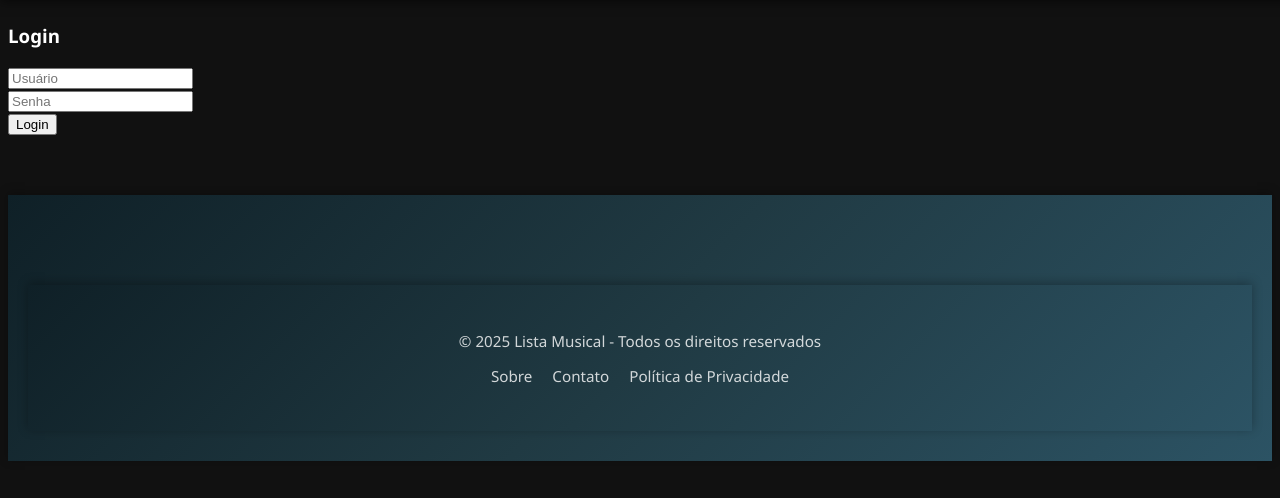
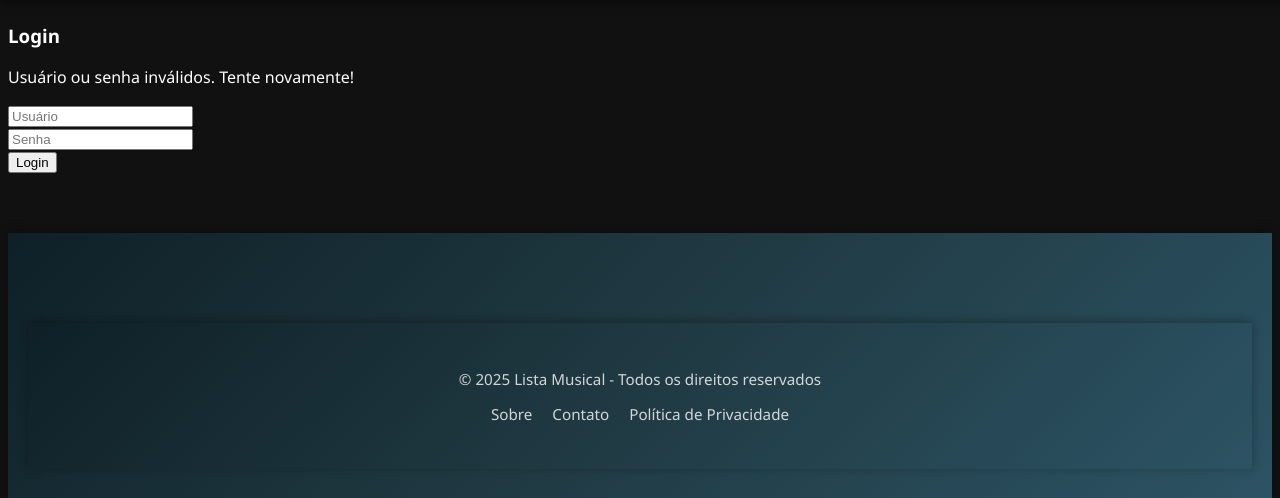
Before and after one commit to luizgumz/projeto, a PHP site: page /main/login.php in a window 1280 px wide. Shown: the part 84-582 px from the top of the page. Run offline with PHP 8.4, Linux system fonts and the light colour scheme; data that the repository does not hold is empty.

Commit message:
Atualização erro variável login não inicializada

```diff
--- a/main/login.php
+++ b/main/login.php
@@ -3,7 +3,7 @@
     session_start();
     include_once $_SERVER['DOCUMENT_ROOT'].'/projeto/data/usuarios.php';
 
-    $erro;
+    $erro = "Usuário ou senha inválidos. Tente novamente!";
 
     if ($_SERVER['REQUEST_METHOD'] === 'POST') {
         $usuario = $_POST['usuario'];
```
